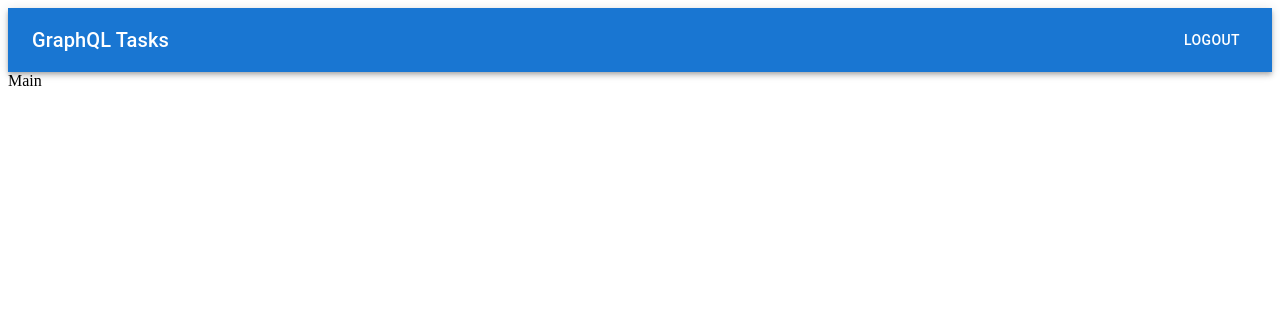
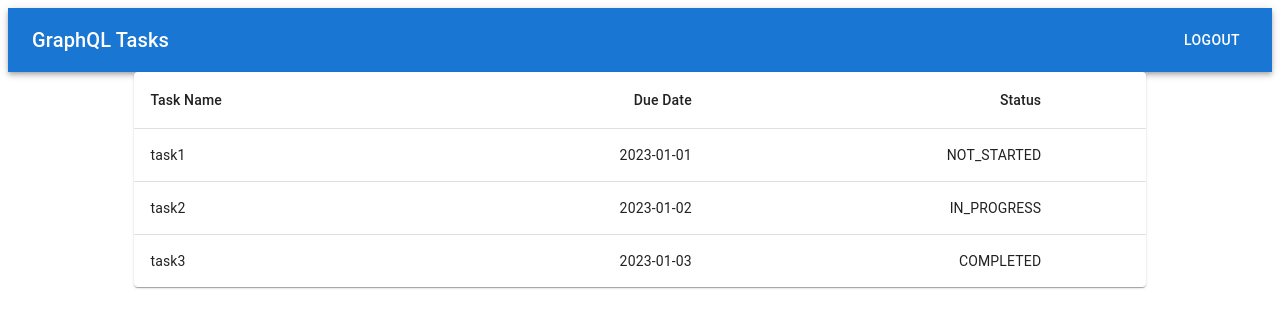
Before and after one commit to sc30gsw/gql-tasks-frontend, a React (Vite) app in the folder frontend/: page / in a window 1280 px wide. Shown: the top 328 px of the page. Built offline with nearby package versions, Linux system fonts and the light colour scheme; sample sign-in values are in the browser's storage.

Commit message:
タスク一覧のレイアウト作成

```diff
--- a/frontend/src/components/Main.tsx
+++ b/frontend/src/components/Main.tsx
@@ -1,10 +1,11 @@
 import Header from './Header'
+import TaskTable from './TaskTable'
 
 const Main = () => {
   return (
     <>
       <Header />
-      <div>Main</div>
+      <TaskTable />
     </>
   )
 }
--- /dev/null
+++ b/frontend/src/components/TaskTable.tsx
@@ -0,0 +1,51 @@
+import Table from '@mui/material/Table'
+import TableBody from '@mui/material/TableBody'
+import TableCell from '@mui/material/TableCell'
+import TableContainer from '@mui/material/TableContainer'
+import TableHead from '@mui/material/TableHead'
+import TableRow from '@mui/material/TableRow'
+import Paper from '@mui/material/Paper'
+
+const createData = (name: string, dueDate: string, status: string) => {
+  return { name, dueDate, status }
+}
+
+const rows = [
+  createData('task1', '2023-01-01', 'NOT_STARTED'),
+  createData('task2', '2023-01-02', 'IN_PROGRESS'),
+  createData('task3', '2023-01-03', 'COMPLETED'),
+]
+
+const TaskTable = () => {
+  return (
+    <TableContainer component={Paper} sx={{ width: '80%', m: 'auto' }}>
+      <Table sx={{ minWidth: 650 }} aria-label="simple table">
+        <TableHead>
+          <TableRow>
+            <TableCell>Task Name</TableCell>
+            <TableCell align="right">Due Date</TableCell>
+            <TableCell align="right">Status</TableCell>
+            <TableCell align="right"></TableCell>
+          </TableRow>
+        </TableHead>
+        <TableBody>
+          {rows.map((row) => (
+            <TableRow
+              key={row.name}
+              sx={{ '&:last-child td, &:last-child th': { border: 0 } }}
+            >
+              <TableCell component="th" scope="row">
+                {row.name}
+              </TableCell>
+              <TableCell align="right">{row.dueDate}</TableCell>
+              <TableCell align="right">{row.status}</TableCell>
+              <TableCell align="right"></TableCell>
+            </TableRow>
+          ))}
+        </TableBody>
+      </Table>
+    </TableContainer>
+  )
+}
+
+export default TaskTable
```
